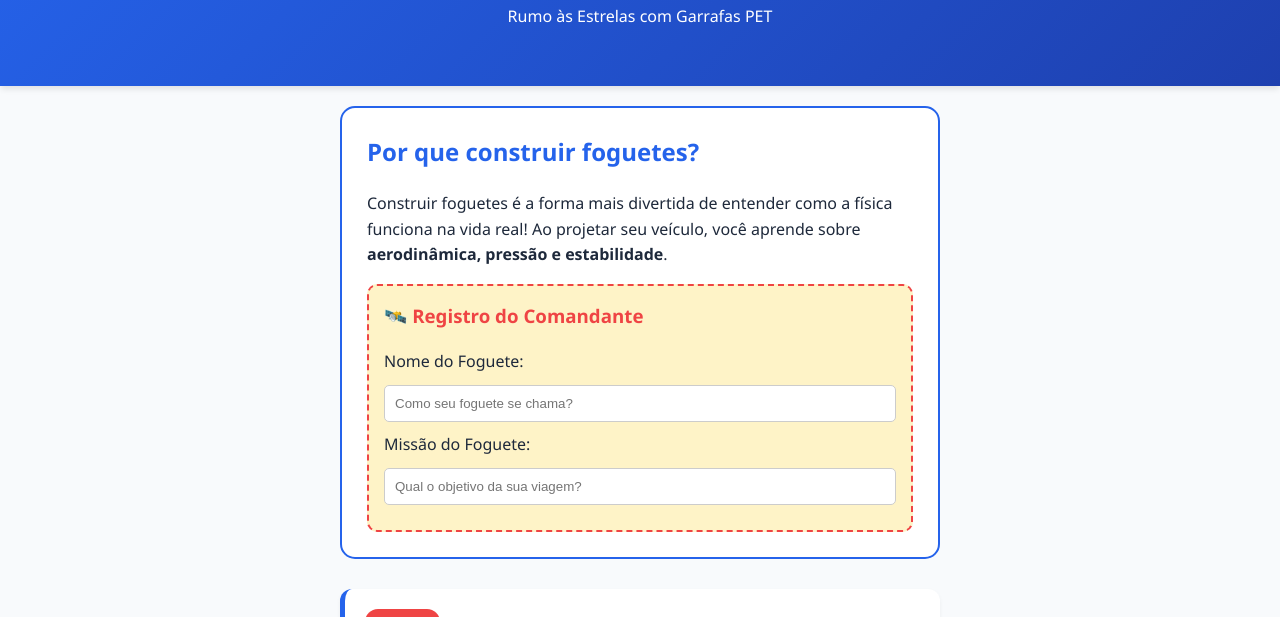
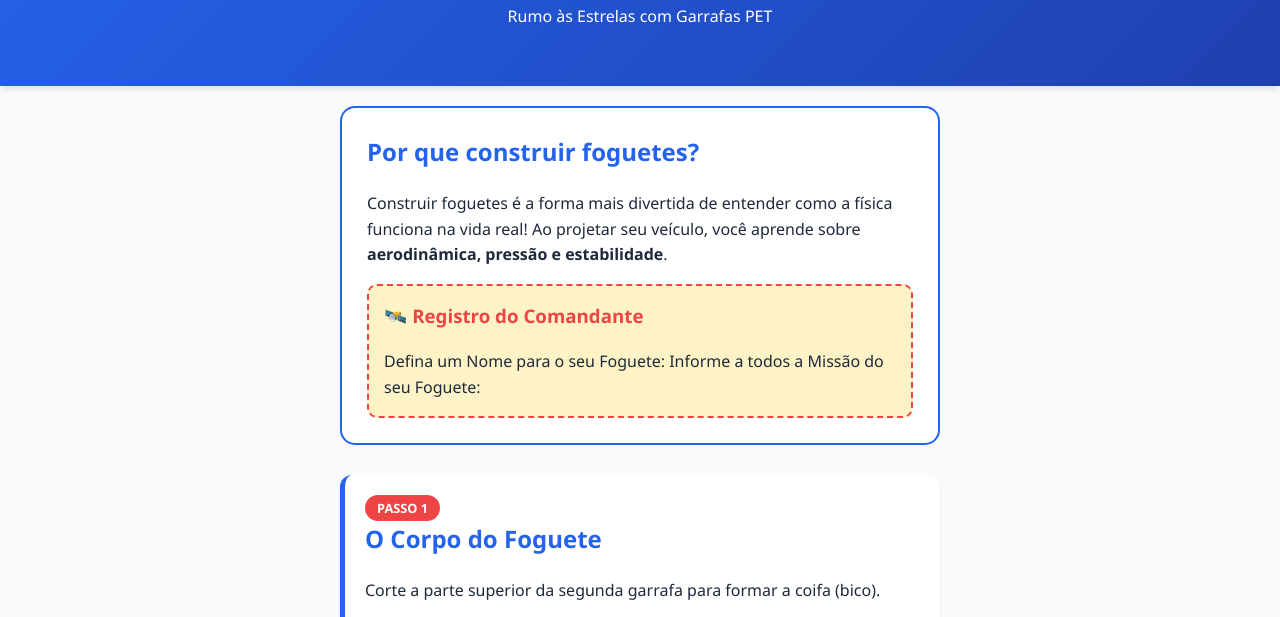
Before and after one commit to ClaudiaMensa/obafogn3, a plain HTML site: page index.html in a window 1280 px wide. Shown: the part 130-747 px from the top of the page. Drawn offline with Linux system fonts and the light colour scheme.

Commit message:
Update rocket registration labels in index.html

```diff
--- a/index.html
+++ b/index.html
@@ -152,10 +152,8 @@
 
         <div class="mission-form">
             <h3 style="margin-top:0; color:var(--accent)">🛰️ Registro do Comandante</h3>
-            <label>Nome do Foguete:</label>
-            <input type="text" placeholder="Como seu foguete se chama?">
-            <label>Missão do Foguete:</label>
-            <input type="text" placeholder="Qual o objetivo da sua viagem?">
+            <label>Defina um Nome para o seu Foguete:</label>
+            <label>Informe a todos a Missão do seu Foguete:</label>
         </div>
     </section>
 
```
